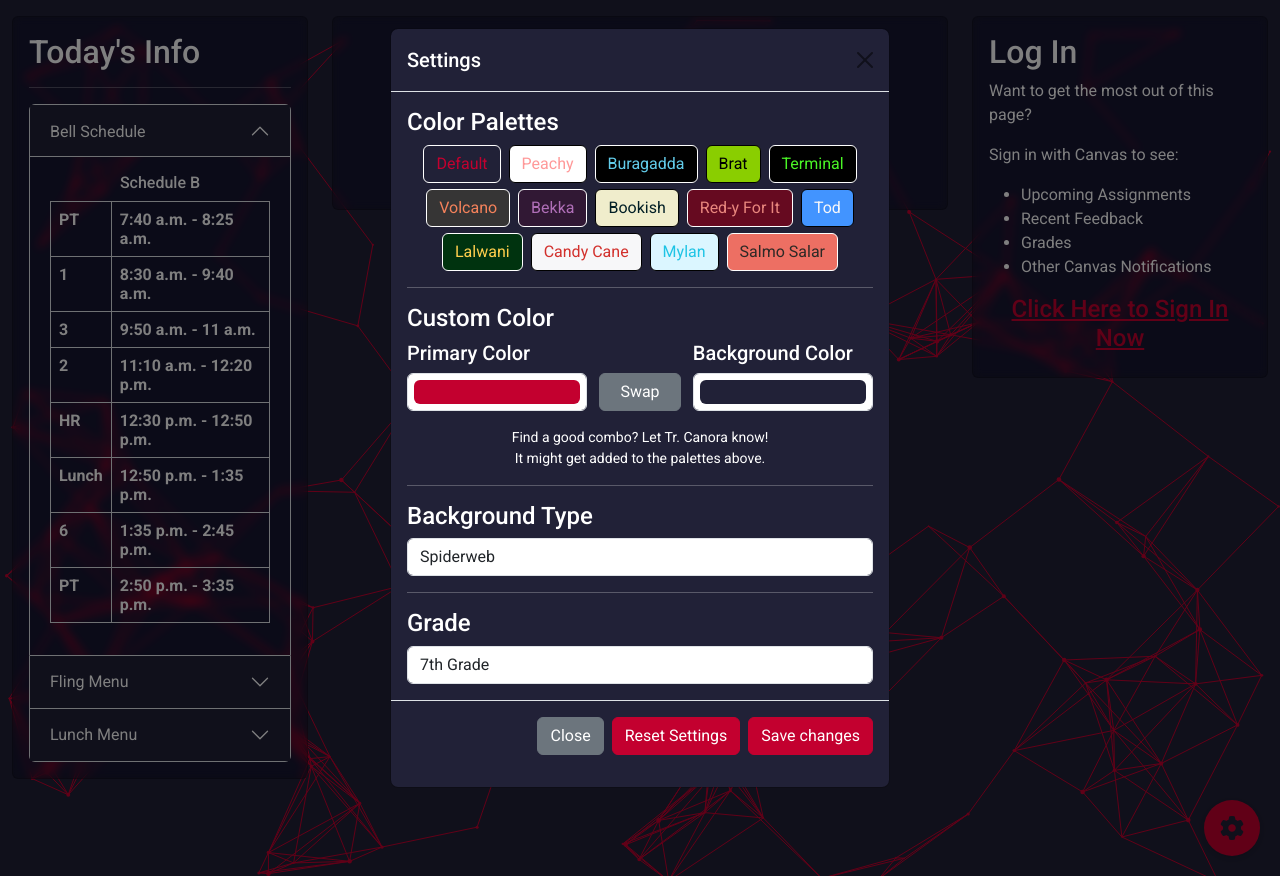
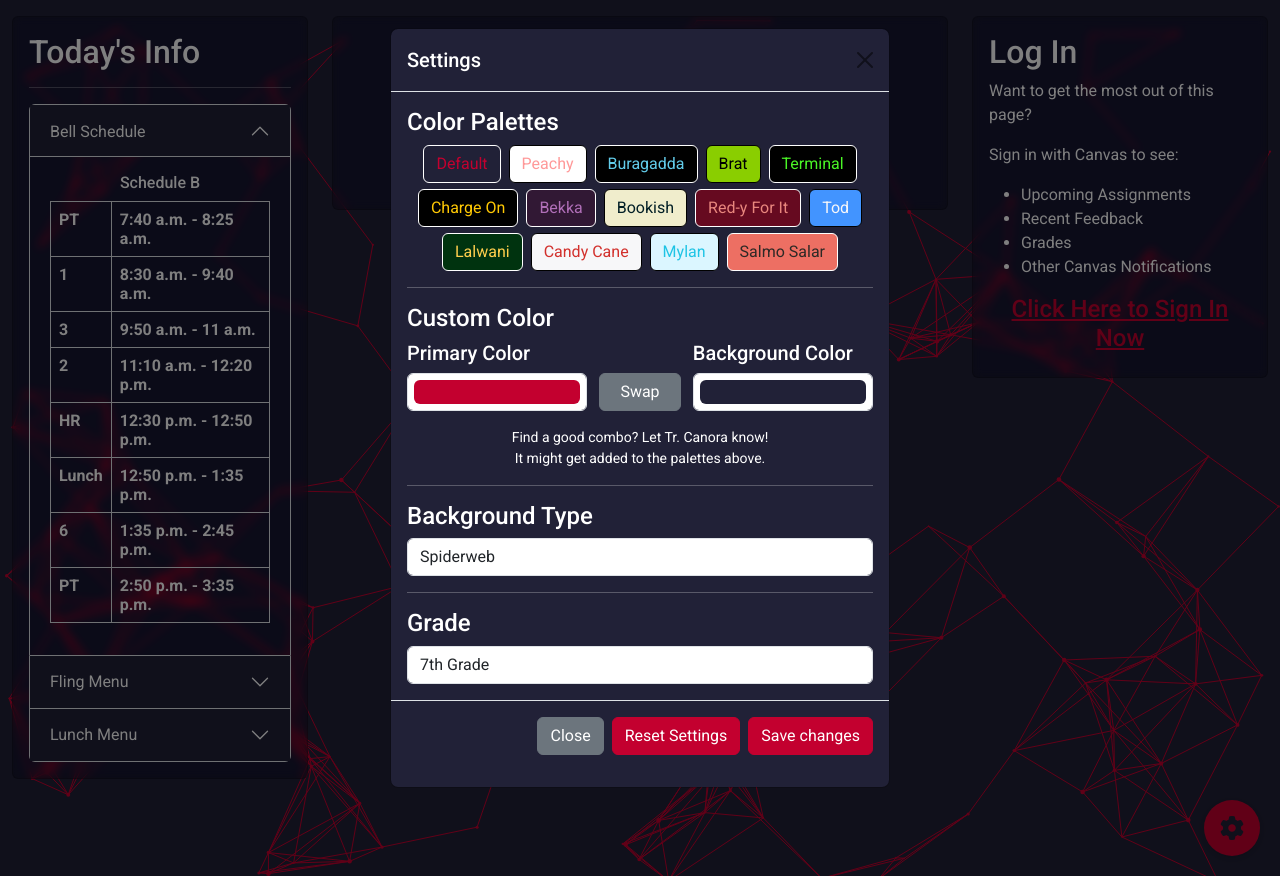
Before and after one commit to dc74089/schooldash, a Django app: page / in a window 1280 px wide, after a click that opens the changed part. Run offline with Django 4.2, Linux system fonts and the light colour scheme; data comes from the database, SQL or seed files in the repository; data that the repository does not hold is empty; some libraries are stand-ins or nearby versions.

Commit message:
Update palette: replace "Volcano" with "Charge On" theme

```diff
--- a/app/templates/app/index.html
+++ b/app/templates/app/index.html
@@ -577,8 +577,8 @@
                  onclick="palette('#000000', '#8ACE00')">Brat</a>
               <a href="#" class="btn mx-1" style="background-color: black; color: #4af626; border-color: white"
                  onclick="palette('#4af626', '#000000')">Terminal</a>
-              <a href="#" class="btn mx-1" style="background-color: #363535; color: #F5825B; border-color: white"
-                 onclick="palette('#F5825B', '#363535')">Volcano</a>
+              <a href="#" class="btn mx-1" style="background-color: #000000; color: #FFC904; border-color: white"
+                 onclick="palette('#FFC904', '#000000')">Charge On</a>
               {#              <a href="#" class="btn mx-1" style="background-color: #1a1a1a; color: #ff7518; border-color: white"#}
               {#                 onclick="palette('#ff7518', '#1a1a1a')">Hallow</a>#}
               <a href="#" class="btn mx-1" style="background-color: #311834; color: #b06fb8; border-color: white"
```
